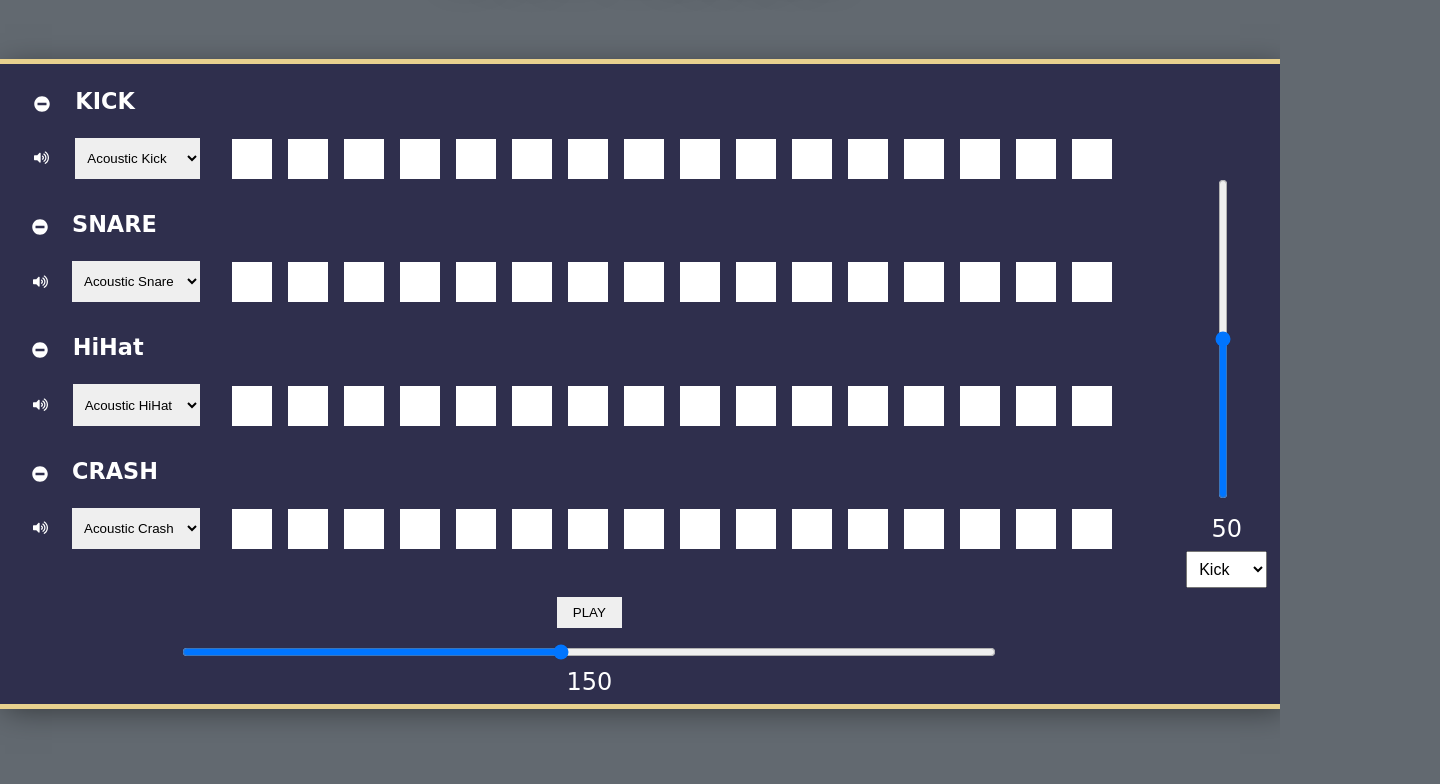
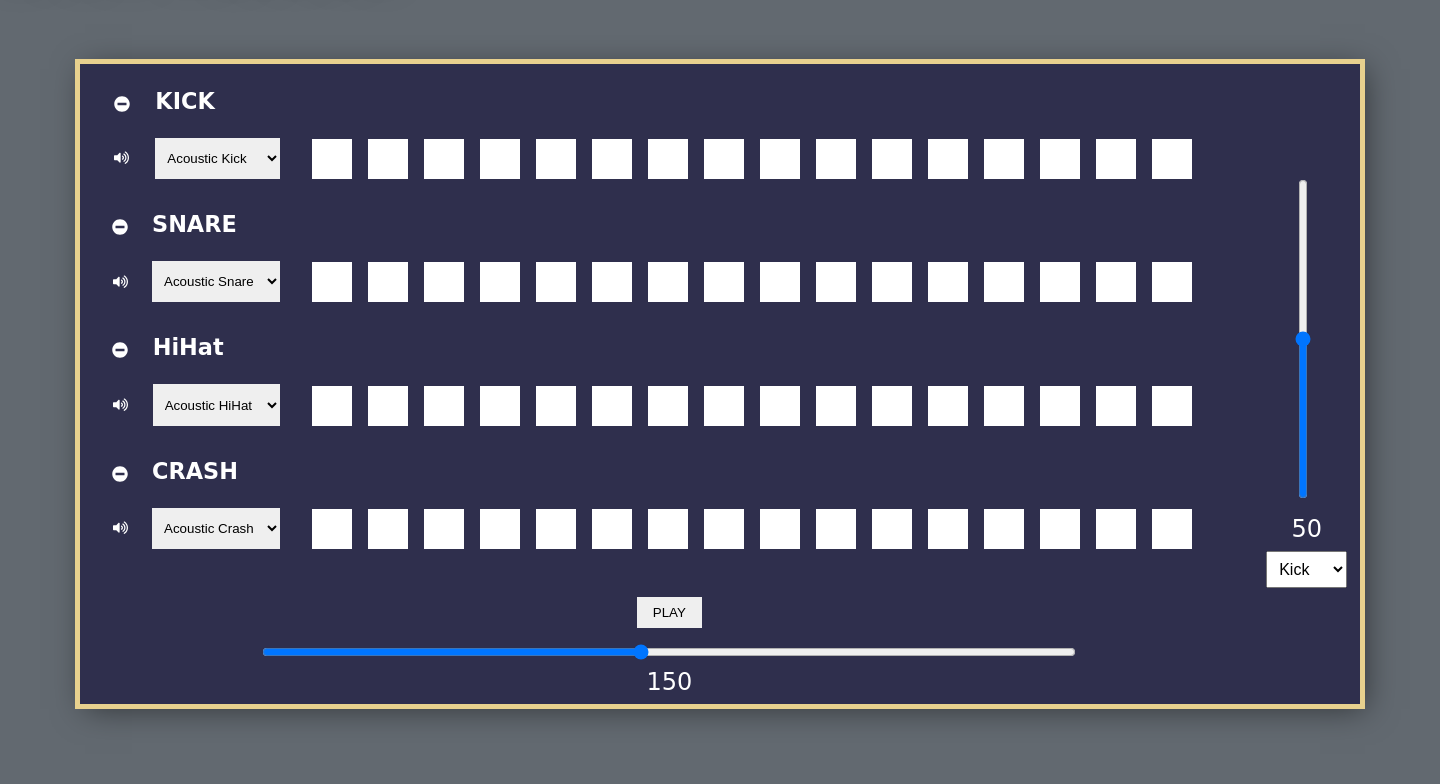
Before and after one commit to chammyae24/drum-machine, a plain HTML site: page index.html in a window 1280 px wide. Shown: the part 88-872 px from the top of the page, 1440 px wide, since content can reach past the window. Drawn offline with Linux system fonts and the light colour scheme; a web font is replaced by a local one.

Commit message:
Update style.css

```diff
--- a/style.css
+++ b/style.css
@@ -242,3 +242,8 @@
     transform: scale(1.2);
   }
 }
+@media all and (max-width: 1290px) {
+  body {
+    display: inline-block;
+  }
+}
```
